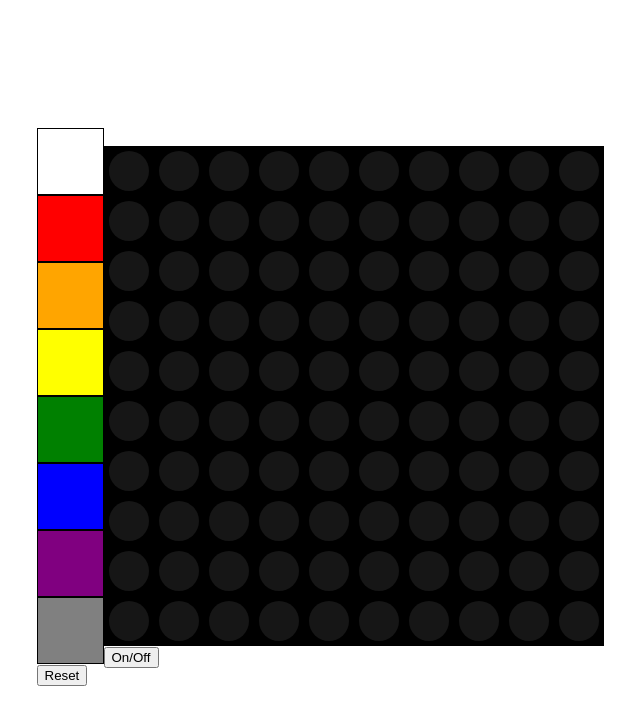
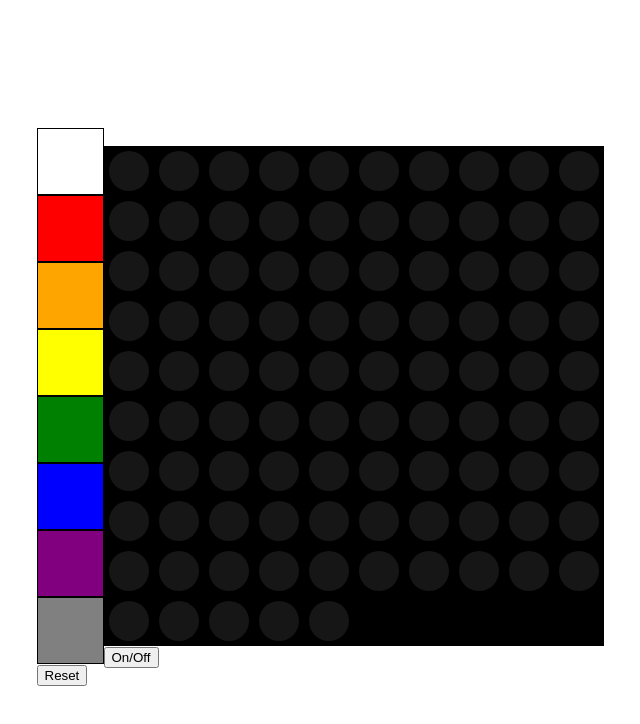
Before and after one commit to CandaceDowning/Lit-Pic, a React (Create React App) app: page / in a window 1280 px wide. Shown: the top 724 px of the page, without its empty margins (320-960 px from the left). Built offline with nearby package versions, Linux system fonts and the light colour scheme.

Commit message:
refactored array of colors

```diff
--- a/src/Components/Main/Main.js
+++ b/src/Components/Main/Main.js
@@ -11,111 +11,11 @@ class Main extends Component {
   }
 
   getInitialState = () => {
+    let holeGen = Array(95).fill("g");
     const initialState = {
       onOrOff: false,
       currentColor: "g",
-      holes: [
-        "g",
-        "g",
-        "g",
-        "g",
-        "g",
-        "g",
-        "g",
-        "g",
-        "g",
-        "g",
-        "g",
-        "g",
-        "g",
-        "g",
-        "g",
-        "g",
-        "g",
-        "g",
-        "g",
-        "g",
-        "g",
-        "g",
-        "g",
-        "g",
-        "g",
-        "g",
-        "g",
-        "g",
-        "g",
-        "g",
-        "g",
-        "g",
-        "g",
-        "g",
-        "g",
-        "g",
-        "g",
-        "g",
-        "g",
-        "g",
-        "g",
-        "g",
-        "g",
-        "g",
-        "g",
-        "g",
-        "g",
-        "g",
-        "g",
-        "g",
-        "g",
-        "g",
-        "g",
-        "g",
-        "g",
-        "g",
-        "g",
-        "g",
-        "g",
-        "g",
-        "g",
-        "g",
-        "g",
-        "g",
-        "g",
-        "g",
-        "g",
-        "g",
-        "g",
-        "g",
-        "g",
-        "g",
-        "g",
-        "g",
-        "g",
-        "g",
-        "g",
-        "g",
-        "g",
-        "g",
-        "g",
-        "g",
-        "g",
-        "g",
-        "g",
-        "g",
-        "g",
-        "g",
-        "g",
-        "g",
-        "g",
-        "g",
-        "g",
-        "g",
-        "g",
-        "g",
-        "g",
-        "g",
-        "g",
-        "g"
-      ]
+      holes: holeGen
     };
     return initialState;
   };
--- a/src/Components/PegBoard/_peg-board.scss
+++ b/src/Components/PegBoard/_peg-board.scss
@@ -1,6 +1,7 @@
 .grid {
   display: grid;
   grid-template-columns: repeat(10, 10%);
+  grid-template-rows: repeat(10, 10%);
   background-color: black;
 }
 
```
